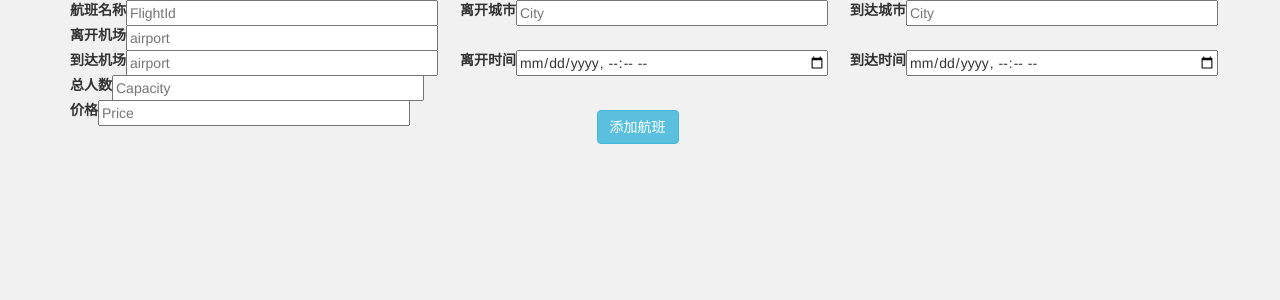
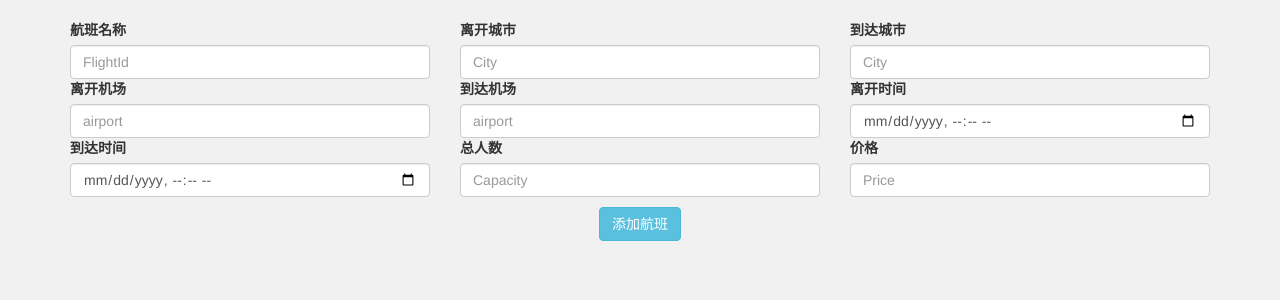
Before and after one commit to lmxmx-007/flight-ticket-booksystem-master, a Django app: page /admin/ in a window 1280 px wide. Shown: the part 50-350 px from the top of the page. Run offline with Django 3.2, Linux system fonts and the light colour scheme; some libraries are stand-ins or nearby versions.

Commit message:
修改表格信息，添加直接登录

```diff
--- a/project/FlightTicket/settings.py
+++ b/project/FlightTicket/settings.py
@@ -96,7 +96,8 @@
         'NAME': 'django.contrib.auth.password_validation.NumericPasswordValidator',
     },
 ]
-
+#SESSION_ENGINE = 'django.contrib.sessions.backends.cache'
+#SESSION_EXPIRE_AT_BROWSER_CLOSE = True
 # Internationalization
 # https://docs.djangoproject.com/en/1.10/topics/i18n/
 
--- a/project/booksystem/templates/booksystem/admin.html
+++ b/project/booksystem/templates/booksystem/admin.html
@@ -77,9 +77,9 @@
 </style>
 {% endblock %}
 
-
 {% block content %}
-<div class="container">
+<div class="border border-primary rounded">
+    <div class="container" style="margin-top: 20px">
 
         <!--                <div class="col-sm-12" style="margin-top: 20px">-->
         <form action="{% url 'booksystem:user_admin' %}" method="post">
@@ -88,65 +88,84 @@
                 <div class="col-sm-4">
                     <!--                            <span class="ico_search_type ico_search_name"></span><br>-->
                     <label for="name">航班名称</label>
-                <input class="my_input" type="text" id="name" name="name" placeholder="FlightId"
+                    <input class="form-control" type="text" id="name" name="name" placeholder="FlightId"
                            value="{{ name }}">
                 </div>
 
                 <div class="col-sm-4"> {# 在父div中要指定width:100%才会一样宽 #}
                     <!--                            <span class="ico_search_type ico_search_lcity"></span><br>-->
                     <label for="leave_city">离开城市</label>
-                <input class="my_input" type="text" id="leave_city" name="leave_city" placeholder="City"
+                    <input class="form-control" type="text" id="leave_city" name="leave_city" placeholder="City"
                            value="{{ leave_city }}">
                 </div>
                 <div class="col-sm-4">
                     <!--                            <span class="ico_search_type ico_search_acity"></span><br>-->
-                <label for="arrive_city">到达城市</label><input class="my_input" type="text" id="arrive_city" name="arrive_city" placeholder="City"
+                    <label for="arrive_city">到达城市</label>
+                    <input class="form-control" type="text" id="arrive_city" name="arrive_city" placeholder="City"
                            value="{{ arrive_city }}">
                 </div>
-            <div class="col-sm-4">
-                <!--                            <span class="ico_search_type ico_search_lairport"></span><br>-->
-                <label for="leave_airport">离开机场</label><input class="my_input" type="text" id="leave_airport" name="leave_airport" placeholder="airport"
-                                                          value="{{ leave_airport }}">
-            </div>
+
             </div>
             <div class="row">
                 <div class="col-sm-4">
+                    <!--                            <span class="ico_search_type ico_search_lairport"></span><br>-->
+                    <label for="leave_airport">离开机场</label>
+                    <input class="form-control" type="text" id="leave_airport" name="leave_airport"
+                           placeholder="airport"
+                           value="{{ leave_airport }}">
+                </div>
+                <div class="col-sm-4">
                     <!--                            <span class="ico_search_type ico_search_aairport"></span><br>-->
-                <label for="arrive_airport">到达机场</label><input class="my_input" type="text" id="arrive_airport" name="arrive_airport" placeholder="airport"
+                    <label for="arrive_airport">到达机场</label>
+                    <input class="form-control" type="text" id="arrive_airport" name="arrive_airport"
+                           placeholder="airport"
                            value="{{ arrive_airport }}">
                 </div>
 
                 <div class="col-sm-4">
                     <!--                            <span class="ico_search_type ico_search_ldate"></span><br>-->
-                <label for="leave_time">离开时间</label><input class="my_input" type="datetime-local" id="leave_time" name="leave_time" placeholder="Date"
+                    <label for="leave_time">离开时间</label>
+                    <input class="form-control" type="datetime-local" id="leave_time" name="leave_time"
+                           placeholder="Date"
                            value="{{ leave_time }}">
                 </div>
 
+
+            </div>
+            <div class="row">
                 <div class="col-sm-4">
                     <!--                            <span class="ico_search_type ico_search_adate"></span><br>-->
-                <label for="arrive_time">到达时间</label><input class="my_input" type="datetime-local" id="arrive_time" name="arrive_time" placeholder="Date"
+                    <label for="arrive_time">到达时间</label>
+                    <input class="form-control" type="datetime-local" id="arrive_time" name="arrive_time"
+                           placeholder="Date"
                            value="{{ arrive_time }}">
                 </div>
 
                 <div class="col-sm-4">
                     <!--                            <span class="ico_search_type ico_search_capacity"></span><br>-->
-                <label for="capacity">总人数</label><input class="my_input" type="number" id="capacity" name="capacity" placeholder="Capacity"
+                    <label for="capacity">总人数</label>
+                    <input class="form-control" type="number" id="capacity" name="capacity" placeholder="Capacity"
                            value="{{ capacity }}">
                 </div>
+                <div class="col-sm-4">
+                    <!--                            <span class="ico_search_type ico_search_price"></span><br>-->
+                    <label for="price">价格</label>
+                    <input class="form-control" type="number" id="price" name="price" placeholder="Price"
+                           value="{{ price }}">
+                </div>
+
             </div>
             <div class="row">
-            <div class="col-sm-4">
-                <!--                            <span class="ico_search_type ico_search_price"></span><br>-->
-                <label for="price">价格</label><input class="my_input" type="number" id="price" name="price" placeholder="Price"
-                                                  value="{{ price }}">
-            </div>
-            <div class="col-sm-4">
-                <div style="position: absolute;margin-top: 10px;margin-left: 35%">
+                <div class="col">
+                    <!--
+                    <div style="position: absolute;margin-top: 10px;margin-left: 35%">-->
+                    <div style="text-align: center;margin-top: 10px">
                         <input class="btn btn btn-info" name="research_btn" type="submit" value="添加航班">
                     </div>
                 </div>
             </div>
         </form>
+    </div>
     <!--                </div>-->
 </div>
 {% endblock %}
--- a/project/booksystem/views.py
+++ b/project/booksystem/views.py
@@ -188,10 +188,24 @@
 
 # 登录
 def login_user(request):
+    if request.user.is_authenticated:
+        if request.user.id == ADMIN_ID:
+            # context = admin_finance(request)  # 获取要传入前端的数据
+            return render(request, 'booksystem/admin.html')
+        else:
+            if request.user.pid == 1:
+                return render(request, 'booksystem/result.html', context)
+            else:
+                # context = {
+                #     'username': "旅行团"
+                # }
+                return render(request, 'booksystem/result.html', context)
+
     if request.method == "POST":
         username = request.POST.get('username', False)
         password = request.POST.get('password', False)
         user = authenticate(username = username, password = password)
+
         if user is not None:  # 登录成功
             if user.is_active:  # 加载订票页面
                 login(request, user)
```
Also changed, not shown: project/flightdb.sqlite3. Lines whose indentation alone changed are shown as unchanged.
